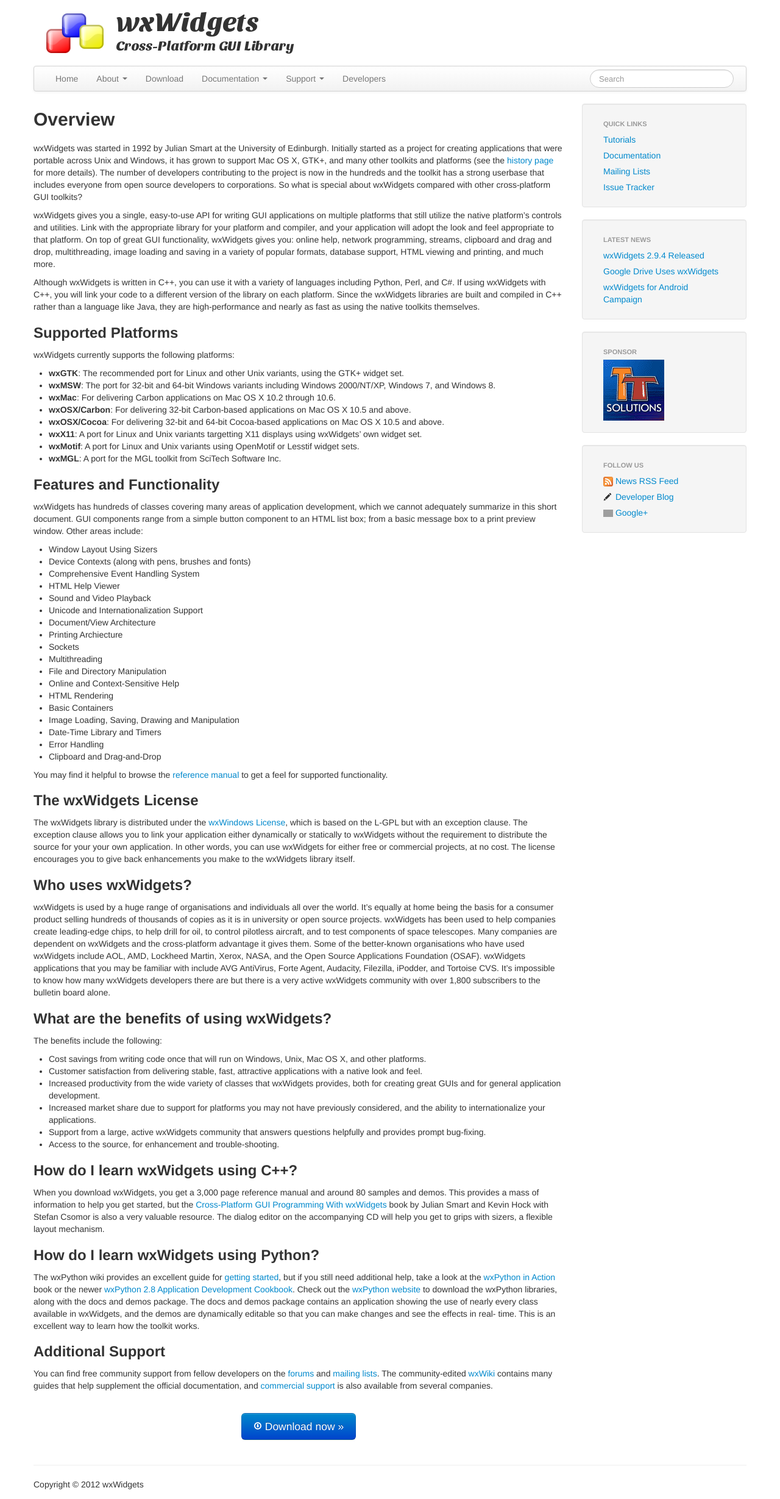
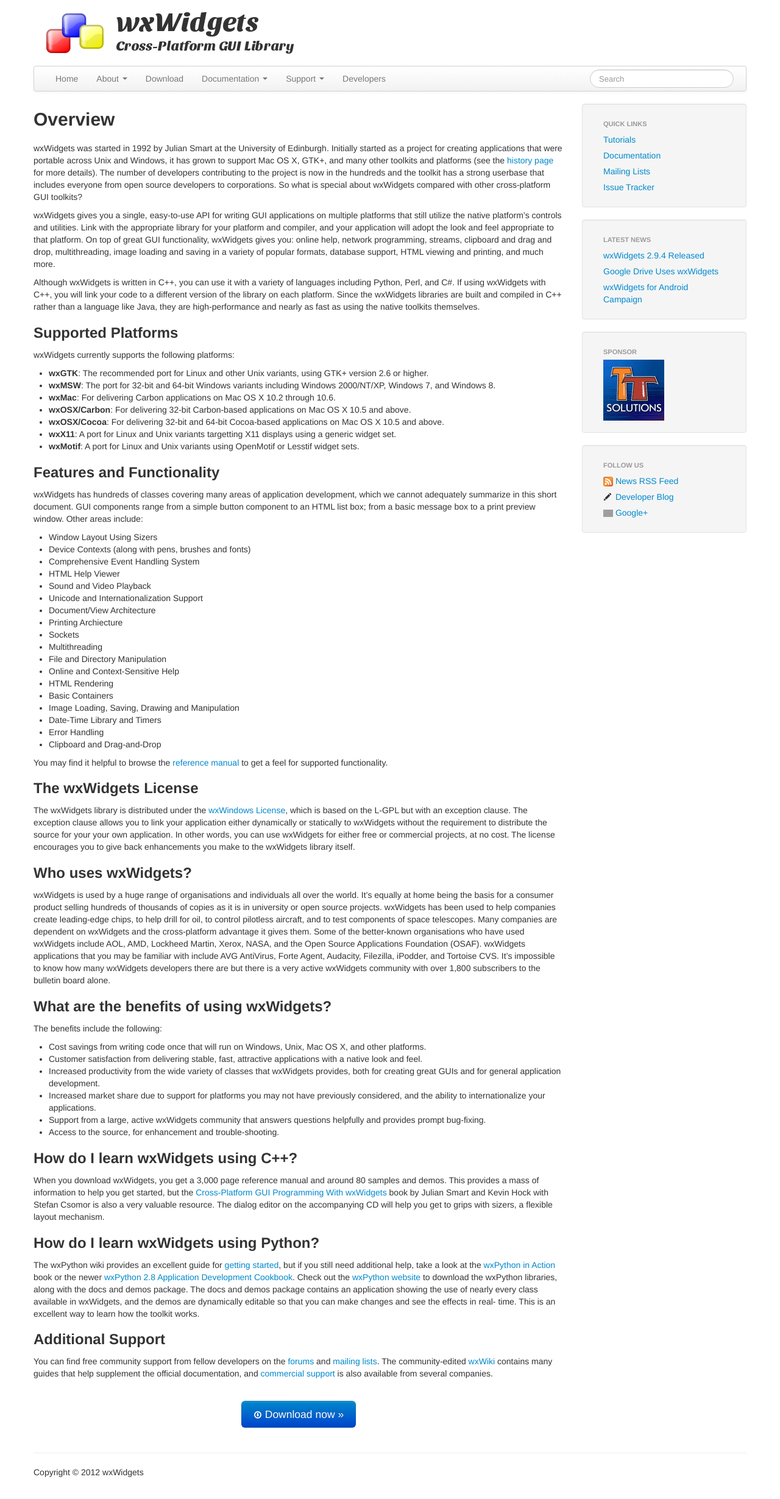
Before and after one commit to wxWidgets/website, a Jekyll site: the page built from about/index.md, in a window 1280 px wide. Shown: the whole page at 61% size. Built offline with Jekyll 4.4.1, drawn with Linux system fonts in a browser that asks for light colours; nearby versions of some CDN libraries; Markdown is read by kramdown in place of the engine named in the settings; grey boxes are pictures that could not be loaded.

```diff
--- a/about/index.md
+++ b/about/index.md
@@ -35,8 +35,8 @@
 
 wxWidgets currently supports the following platforms:
 
-* **wxGTK**: The recommended port for Linux and other Unix variants, using the
-  GTK+ widget set.
+* **wxGTK**: The recommended port for Linux and other Unix variants, using GTK+
+  version 2.6 or higher.
 * **wxMSW**: The port for 32-bit and 64-bit Windows variants including Windows
   2000/NT/XP, Windows 7, and Windows 8.
 * **wxMac**: For delivering Carbon applications on Mac OS X 10.2 through 10.6.
@@ -44,11 +44,10 @@
   10.5 and above.
 * **wxOSX/Cocoa**: For delivering 32-bit and 64-bit Cocoa-based applications on
   Mac OS X 10.5 and above.
-* **wxX11**: A port for Linux and Unix variants targetting X11 displays using
-  wxWidgets' own widget set.
+* **wxX11**: A port for Linux and Unix variants targetting X11 displays using a
+  generic widget set.
 * **wxMotif**: A port for Linux and Unix variants using OpenMotif or Lesstif
   widget sets.
-* **wxMGL**: A port for the MGL toolkit from SciTech Software Inc.
 
 
 ## Features and Functionality
```
Also changed, not shown: assets/css/bootstrap-responsive.min.css, assets/css/bootstrap.min.css, assets/js/bootstrap.min.js.
